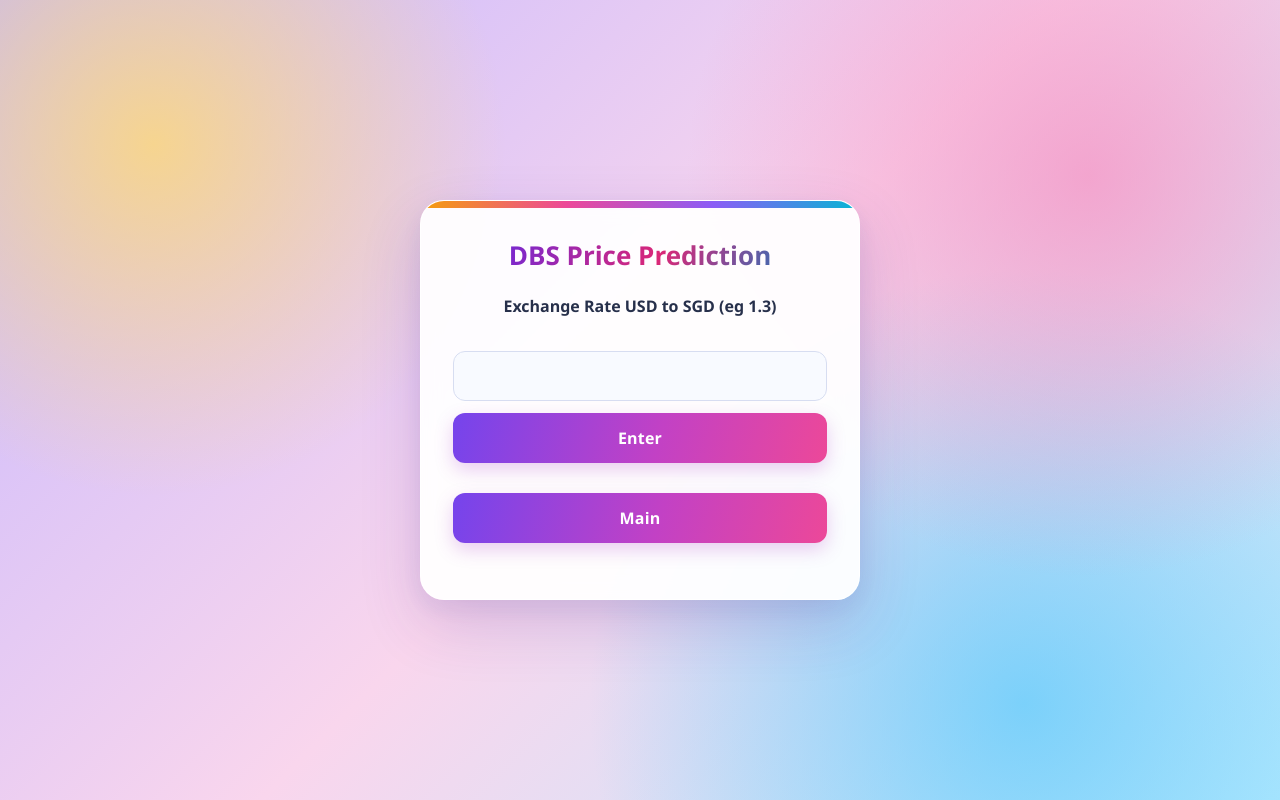
After one commit to alpha-bushido/AN6001A_2026, a Flask app: page /dbs in a window 1280 px wide. The commit adds this page. Run offline with Flask 3, Linux system fonts and the light colour scheme; parts of the project's set-up code (start-up, migrations or seed data) failed here and were passed over.

Commit message:
Add DBS templates, model file, and update app.py

```diff
--- a/app.py
+++ b/app.py
@@ -1,12 +1,31 @@
 #web app
 
 from flask import Flask, render_template, request
+import joblib
+
+model = joblib.load("dbs.pkl")
 
 app = Flask(__name__)
 
-@app.route("/")
+@app.route("/",methods=["GET","POST"])
 def index():
     return(render_template("index.html"))
+
+@app.route("/main",methods=["GET","POST"])
+def main():
+    q = request.form.get("q")
+    return(render_template("main.html"))
+
+@app.route("/dbs",methods=["GET","POST"])
+def dbs():
+    q = request.form.get("q")
+    return(render_template("dbs.html"))
+
+@app.route("/dbsResult",methods=["GET","POST"])
+def dbsResult():
+    q = float(request.form.get("q"))
+    r = model.predict([[q]])
+    return(render_template("dbsResult.html",r=r[0][0]))
 
 #def home():
 #    return "Hello, World!"
--- /dev/null
+++ b/templates/dbs.html
@@ -0,0 +1,17 @@
+<head>
+    <meta name="viewport" content="width=device-width, initial-scale=1.0">
+    <link rel="stylesheet" href="/static/style.css">
+</head>
+<body>
+    <div class="container">
+        <h2>DBS Price Prediction</h2>
+        <form action="/dbsResult" method="post">
+            <h4>Exchange Rate USD to SGD (eg 1.3)</h4>
+            <input type = "number" step="0.01" name="q">
+            <input type = "submit" value="Enter">
+        </form>
+        <form action="/main" method="post">
+            <input type = "submit" value="Main">
+        </form>
+    </div>
+</body>
--- a/templates/index.html
+++ b/templates/index.html
@@ -5,5 +5,10 @@
 <body>
     <div class="container">
         <h2>AI Web Application</h2>
+        <h4>Please enter your name: </h4>
+        <form action="/main" method="post">
+            <input type = "text" name="q">
+            <input type = "submit" value="Enter">
+        </form>
     </div>
 </body>
```
Also changed, not shown: templates/dbsResult.html (added, +12 -0 lines), templates/main.html (added, +15 -0 lines), 1 other file.
